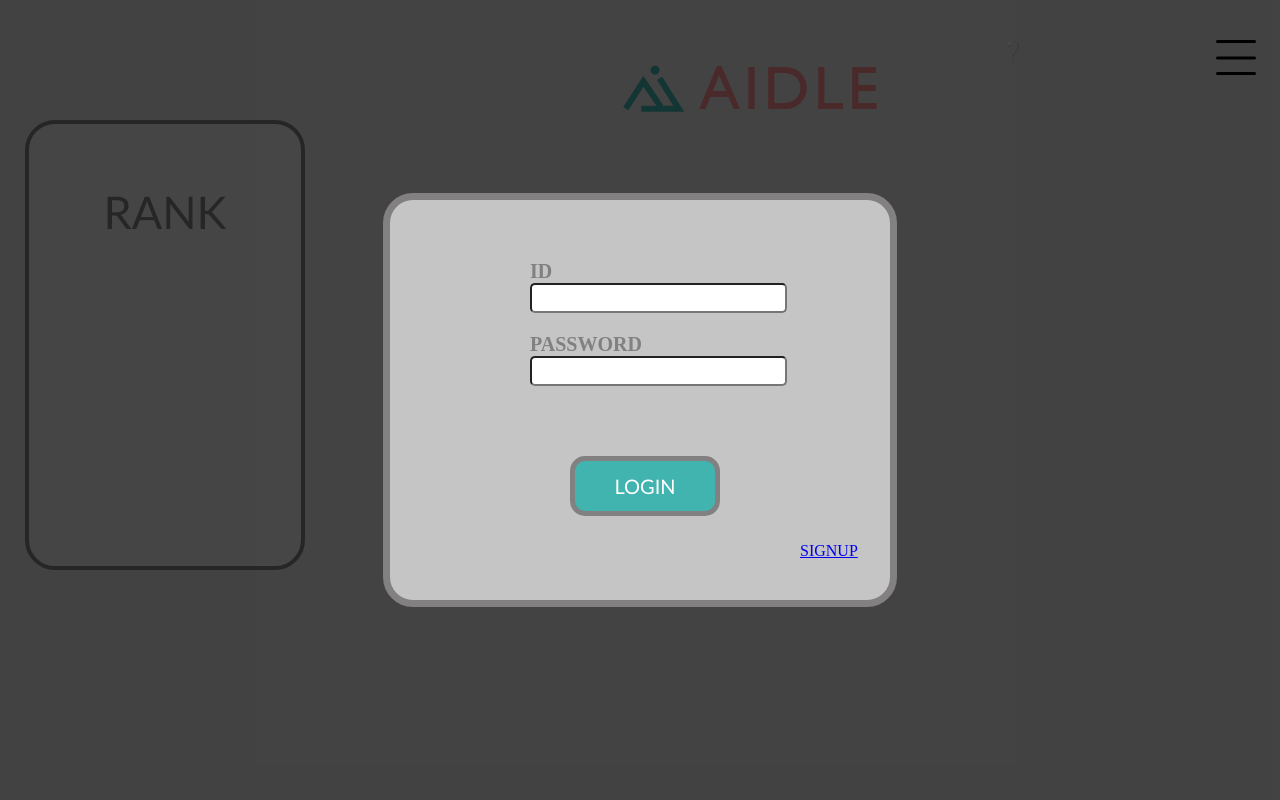
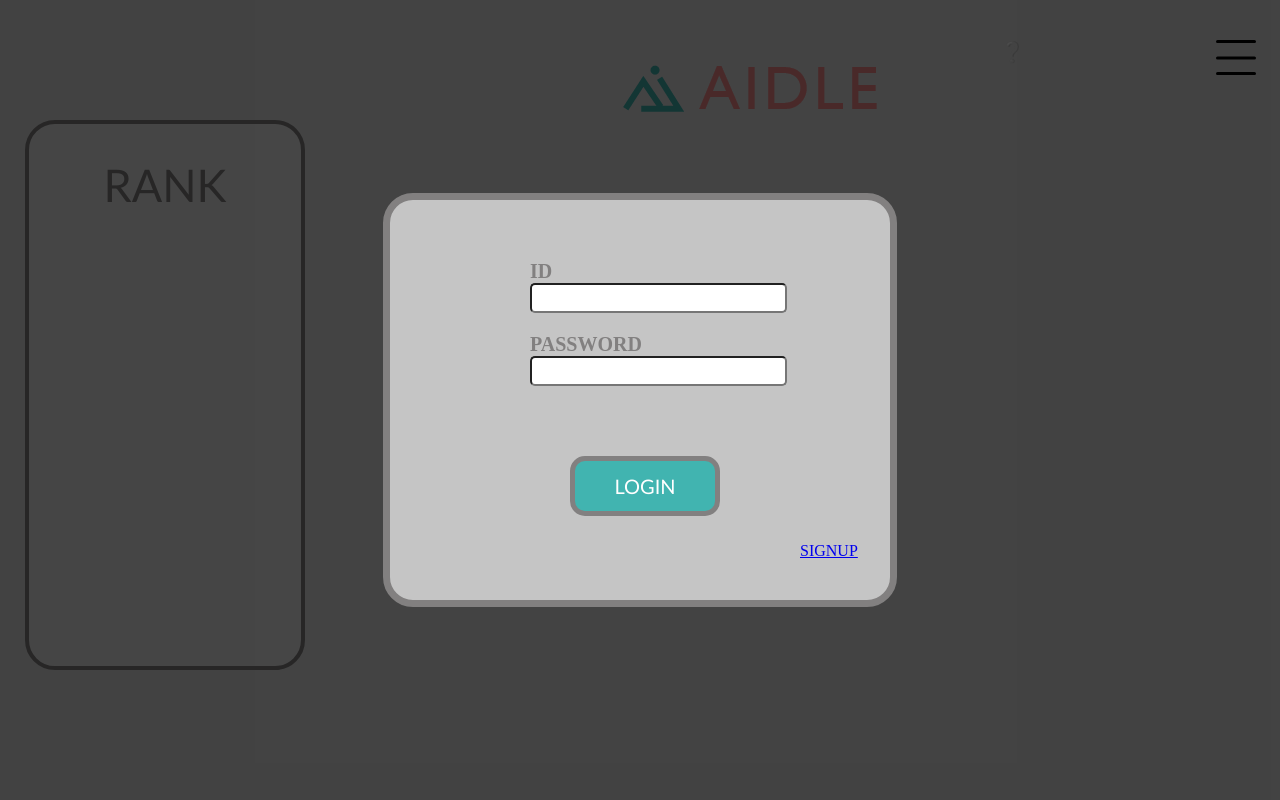
Before and after one commit to kt-min-proj/kt-wordle, a Django app: page /member/login/ in a window 1280 px wide. Run offline with Django 4.2, Linux system fonts and the light colour scheme; data that the repository does not hold is empty.

Commit message:
Rank 수정, login fixed변경

```diff
--- a/member/templates/member/login.html
+++ b/member/templates/member/login.html
@@ -11,12 +11,12 @@
 {% comment %}login 했을 때 이름, logout 버튼 뜨고 아닐 경우 login 버튼 뜸{% endcomment %}
 {% if request.session.user_id %}
     <img src='{{ request.session.user_profile }}' width='20px' height="20px"
-        style="border-radius: 50%; position: absolute;object-fit: cover;"
+        style="border-radius: 50%; position: fixed;object-fit: cover;"
     >
-    <a class = "aidl_text" style="position:absolute; color :rgba(130, 128, 128, 1); font-size : 20px; top : 30px; left : 50px">
+    <a class = "aidl_text" style="position:fixed; color :rgba(130, 128, 128, 1); font-size : 20px; top : 30px; left : 50px">
         {{ request.session.user_name }} 님
     </a>
-    <a href="{% url 'member:logout' %}" class = "butt" style="position: absolute; text-align:center; text-decoration:none; top: 35px; left: 160px; background-color: rgba(65,180,176,1); height: 24px; width: 100px; border: 5px solid rgba(130,128,128,1); border-radius:15px;">
+    <a href="{% url 'member:logout' %}" class = "butt" style="position: fixed; text-align:center; text-decoration:none; top: 35px; left: 160px; background-color: rgba(65,180,176,1); height: 24px; width: 100px; border: 5px solid rgba(130,128,128,1); border-radius:15px;">
         LOGOUT
     </a>
 {% else %}
--- a/static/index/aidle.css
+++ b/static/index/aidle.css
@@ -75,7 +75,7 @@ input[id="menuicon"]:checked + label + div {
 
 .rankar {
   width: 280px;
-  height: 450px;
+  height: 550px;
   background-color: #e9e9e9;
   position: fixed;
   top: 120px;
--- a/static/master_user/javascript/getTop10.js
+++ b/static/master_user/javascript/getTop10.js
@@ -6,8 +6,8 @@ ajax.then(function(response){
     let ranker = document.querySelector('.rankar');
     for(let i =0; i < result.length; i++){
         let div = document.createElement('div');
-        div.innerHTML = result[i].user_rank + ' ' + result[i].user_name;
-        div.style = 'margin: 15px 0; text-align: center;'
+        div.innerHTML = result[i].user_rank+'등    ' + result[i].user_name;
+        div.style = 'margin: 15px 0; text-align: center; font-family : "Gill Sans MT"; font-size: 20px; color : black;'
         ranker.appendChild(div)
     }
 })
--- a/templates/index/aidle_main.html
+++ b/templates/index/aidle_main.html
@@ -30,8 +30,8 @@
 
 <div class="rankar">
   <div class="aidl_text"
-       style="color:rgba(130,128,128,1); margin-top:20%; font-size: 45px;">
-    RANK
+       style="color:rgba(130,128,128,1); margin-top:10%; font-size: 45px;">
+       RANK
   </div>
 
 </div>
```
Also changed, not shown: master_user/migrations/0002_auto_20220127_1333.py (added), 1 other file.
